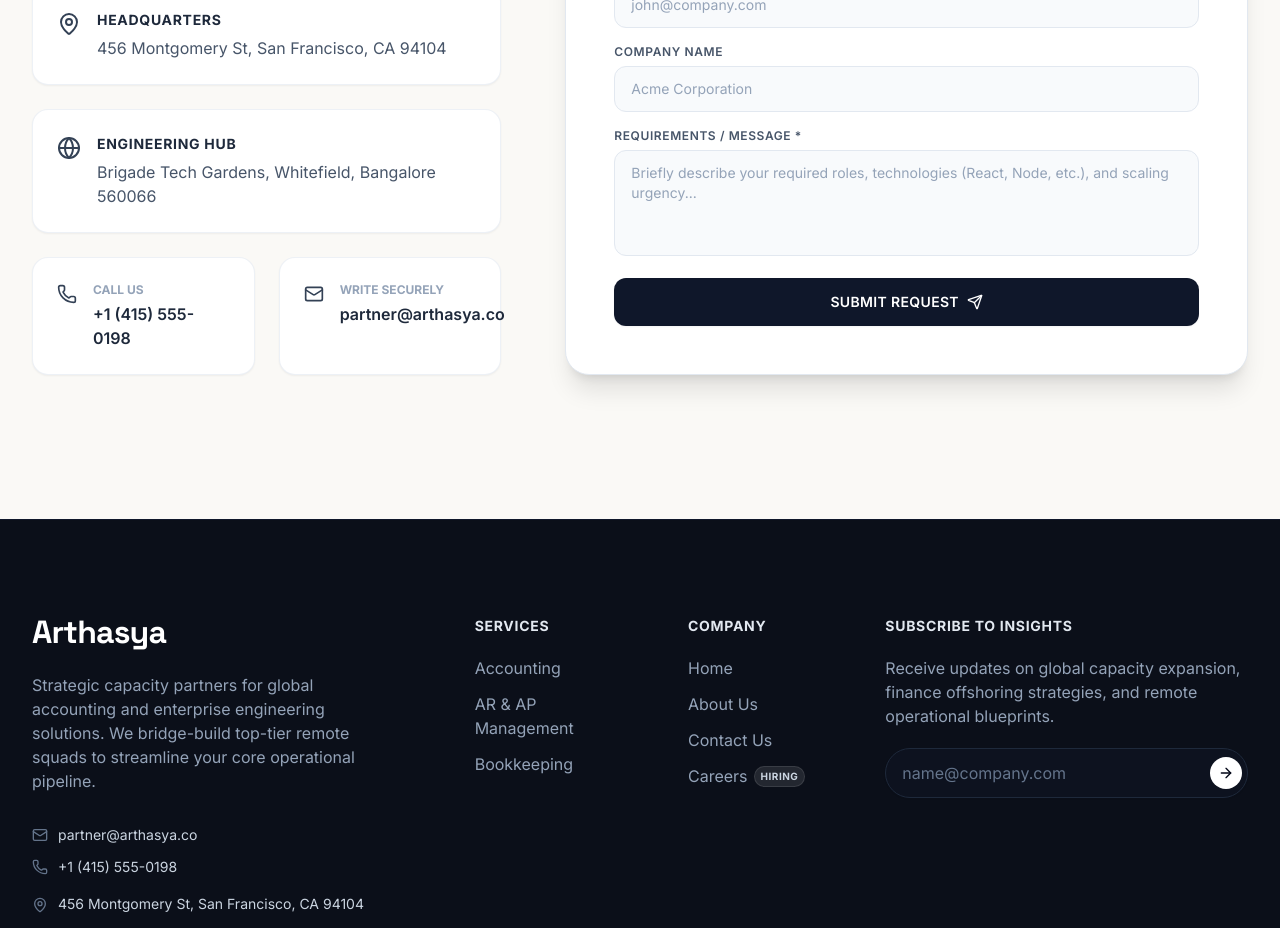
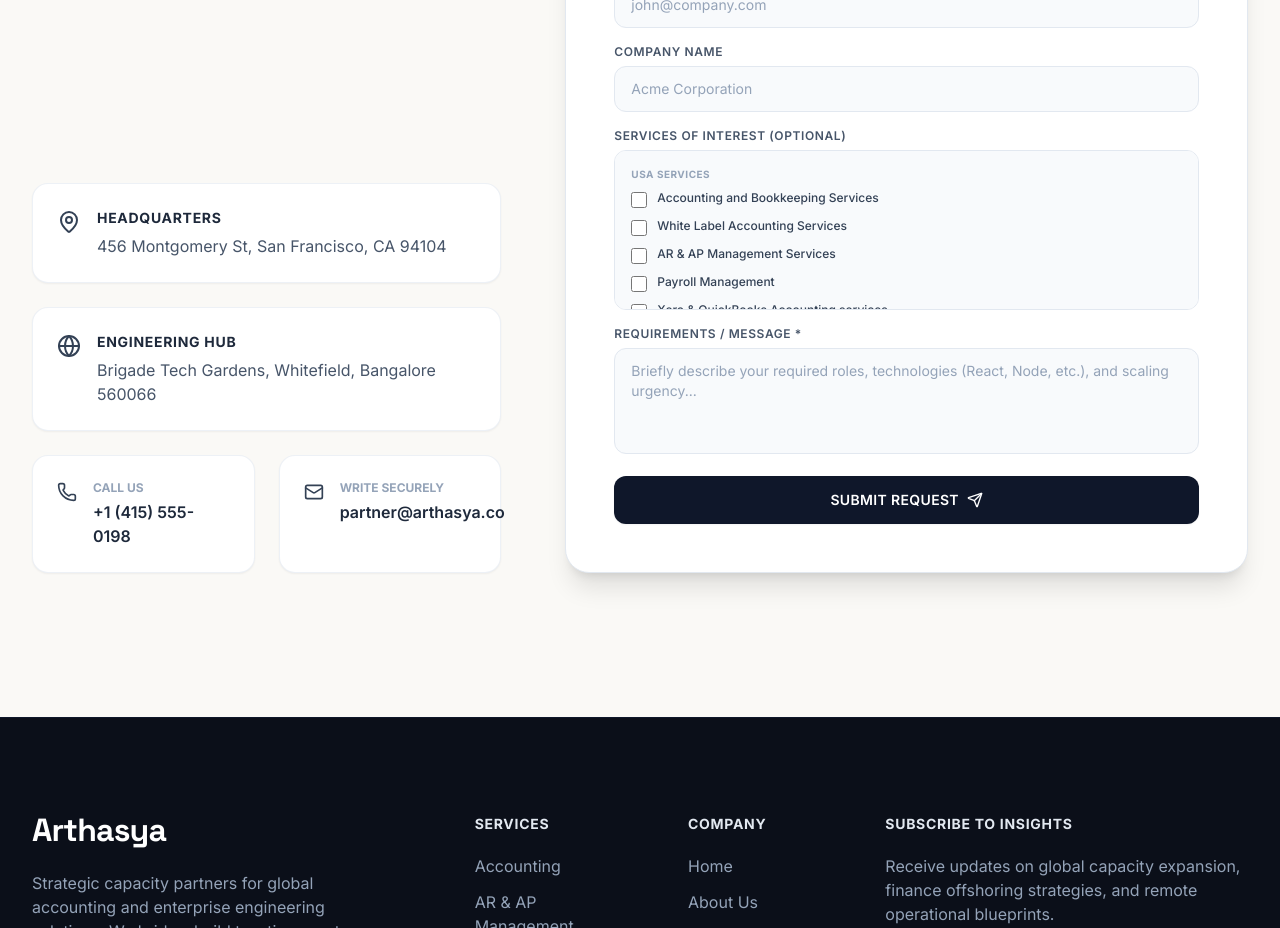
Before and after one commit to Divy2308/Arthasya-Main, a React (Vite) app: page / in a window 1280 px wide. Shown: the part 5560-6488 px from the top of the page. Built offline with nearby package versions, Linux system fonts and the light colour scheme.

Commit message:
Add services of interest optional checkboxes in contact and expert consultancy forms

```diff
--- a/src/components/ExpertModal.jsx
+++ b/src/components/ExpertModal.jsx
@@ -9,6 +9,7 @@
     companyName: '',
     message: '',
   });
+  const [selectedServices, setSelectedServices] = useState([]);
 
   // Handle ESC key press (accessibility feature)
   useEffect(() => {
@@ -37,6 +38,7 @@
         companyName: '',
         message: '',
       });
+      setSelectedServices([]);
     }
   }, [isOpen]);
 
@@ -50,6 +52,14 @@
     }));
   };
 
+  const handleServiceChange = (serviceName) => {
+    setSelectedServices((prev) =>
+      prev.includes(serviceName)
+        ? prev.filter((s) => s !== serviceName)
+        : [...prev, serviceName]
+    );
+  };
+
   const handleFormSubmit = (e) => {
     e.preventDefault();
 
@@ -57,6 +67,7 @@
     const submissionData = {
       ...formData,
       companyName: formData.companyName || 'Not Specified',
+      selectedServices: selectedServices,
       submittedAt: new Date().toISOString()
     };
 
@@ -189,6 +200,62 @@
                 />
               </div>
 
+              {/* Services Checkboxes */}
+              <div className="space-y-1.5">
+                <label className="block text-xs font-semibold text-slate-600 uppercase tracking-wider">
+                  Services of Interest (Optional)
+                </label>
+                <div className="w-full bg-slate-50 border border-slate-200 rounded-xl p-4 max-h-[160px] overflow-y-auto space-y-4">
+                  <div>
+                    <div className="text-[10px] font-bold uppercase tracking-wider text-slate-400 mb-2">USA Services</div>
+                    <div className="grid grid-cols-1 gap-2.5">
+                      {[
+                        'Accounting and Bookkeeping Services',
+                        'White Label Accounting Services',
+                        'AR & AP Management Services',
+                        'Payroll Management',
+                        'Xero & QuickBooks Accounting services',
+                        'Year End Services',
+                        'Preparation of Financial Statement',
+                        'Filing 1099 and issue forms',
+                        'Sales Tax Services'
+                      ].map((service) => (
+                        <label key={service} className="flex items-start gap-2.5 cursor-pointer text-slate-700 hover:text-slate-900 transition-colors">
+                          <input
+                            type="checkbox"
+                            value={service}
+                            checked={selectedServices.includes(service)}
+                            onChange={() => handleServiceChange(service)}
+                            className="mt-0.5 w-4 h-4 rounded border-slate-300 text-slate-900 focus:ring-slate-900/10 focus:ring-opacity-25"
+                          />
+                          <span className="text-xs font-medium leading-tight">{service}</span>
+                        </label>
+                      ))}
+                    </div>
+                  </div>
+                  <div>
+                    <div className="text-[10px] font-bold uppercase tracking-wider text-slate-400 mb-2">Australia Services</div>
+                    <div className="grid grid-cols-1 gap-2.5">
+                      {[
+                        'Accounting & Taxation Services',
+                        'Paraplanning & Broker Support Services'
+                      ].map((service) => (
+                        <label key={service} className="flex items-start gap-2.5 cursor-pointer text-slate-700 hover:text-slate-900 transition-colors">
+                          <input
+                            type="checkbox"
+                            value={service}
+                            checked={selectedServices.includes(service)}
+                            onChange={() => handleServiceChange(service)}
+                            className="mt-0.5 w-4 h-4 rounded border-slate-300 text-slate-900 focus:ring-slate-900/10 focus:ring-opacity-25"
+                          />
+                          <span className="text-xs font-medium leading-tight">{service}</span>
+                        </label>
+                      ))}
+                    </div>
+                  </div>
+                </div>
+              </div>
+
               {/* Message */}
               <div className="space-y-1.5">
                 <label
--- a/src/pages/Contact.jsx
+++ b/src/pages/Contact.jsx
@@ -9,6 +9,7 @@
     companyName: '',
     message: '',
   });
+  const [selectedServices, setSelectedServices] = useState([]);
 
   const handleInputChange = (e) => {
     const { name, value } = e.target;
@@ -18,6 +19,14 @@
     }));
   };
 
+  const handleServiceChange = (serviceName) => {
+    setSelectedServices((prev) =>
+      prev.includes(serviceName)
+        ? prev.filter((s) => s !== serviceName)
+        : [...prev, serviceName]
+    );
+  };
+
   const handleFormSubmit = (e) => {
     e.preventDefault();
 
@@ -25,6 +34,7 @@
     const submissionData = {
       ...formData,
       companyName: formData.companyName || 'Not Specified',
+      selectedServices: selectedServices,
       submittedAt: new Date().toISOString()
     };
 
@@ -130,6 +140,7 @@
                   onClick={() => {
                     setIsSubmitted(false);
                     setFormData({ fullName: '', emailAddress: '', companyName: '', message: '' });
+                    setSelectedServices([]);
                   }}
                   className="px-6 py-2.5 bg-slate-100 hover:bg-slate-200 text-xs font-semibold uppercase tracking-wider text-slate-700 hover:text-slate-900 rounded-full transition-all duration-200"
                 >
@@ -211,6 +222,62 @@
                     />
                   </div>
 
+                  {/* Services Checkboxes */}
+                  <div className="space-y-1.5">
+                    <label className="block text-xs font-semibold text-slate-600 uppercase tracking-wider">
+                      Services of Interest (Optional)
+                    </label>
+                    <div className="w-full bg-slate-50 border border-slate-200 rounded-xl p-4 max-h-[160px] overflow-y-auto space-y-4">
+                      <div>
+                        <div className="text-[10px] font-bold uppercase tracking-wider text-slate-400 mb-2">USA Services</div>
+                        <div className="grid grid-cols-1 gap-2.5">
+                          {[
+                            'Accounting and Bookkeeping Services',
+                            'White Label Accounting Services',
+                            'AR & AP Management Services',
+                            'Payroll Management',
+                            'Xero & QuickBooks Accounting services',
+                            'Year End Services',
+                            'Preparation of Financial Statement',
+                            'Filing 1099 and issue forms',
+                            'Sales Tax Services'
+                          ].map((service) => (
+                            <label key={service} className="flex items-start gap-2.5 cursor-pointer text-slate-700 hover:text-slate-900 transition-colors">
+                              <input
+                                type="checkbox"
+                                value={service}
+                                checked={selectedServices.includes(service)}
+                                onChange={() => handleServiceChange(service)}
+                                className="mt-0.5 w-4 h-4 rounded border-slate-300 text-slate-900 focus:ring-slate-900/10 focus:ring-opacity-25"
+                              />
+                              <span className="text-xs font-medium leading-tight">{service}</span>
+                            </label>
+                          ))}
+                        </div>
+                      </div>
+                      <div>
+                        <div className="text-[10px] font-bold uppercase tracking-wider text-slate-400 mb-2">Australia Services</div>
+                        <div className="grid grid-cols-1 gap-2.5">
+                          {[
+                            'Accounting & Taxation Services',
+                            'Paraplanning & Broker Support Services'
+                          ].map((service) => (
+                            <label key={service} className="flex items-start gap-2.5 cursor-pointer text-slate-700 hover:text-slate-900 transition-colors">
+                              <input
+                                type="checkbox"
+                                value={service}
+                                checked={selectedServices.includes(service)}
+                                onChange={() => handleServiceChange(service)}
+                                className="mt-0.5 w-4 h-4 rounded border-slate-300 text-slate-900 focus:ring-slate-900/10 focus:ring-opacity-25"
+                              />
+                              <span className="text-xs font-medium leading-tight">{service}</span>
+                            </label>
+                          ))}
+                        </div>
+                      </div>
+                    </div>
+                  </div>
+
                   {/* Message */}
                   <div className="space-y-1.5">
                     <label
```
